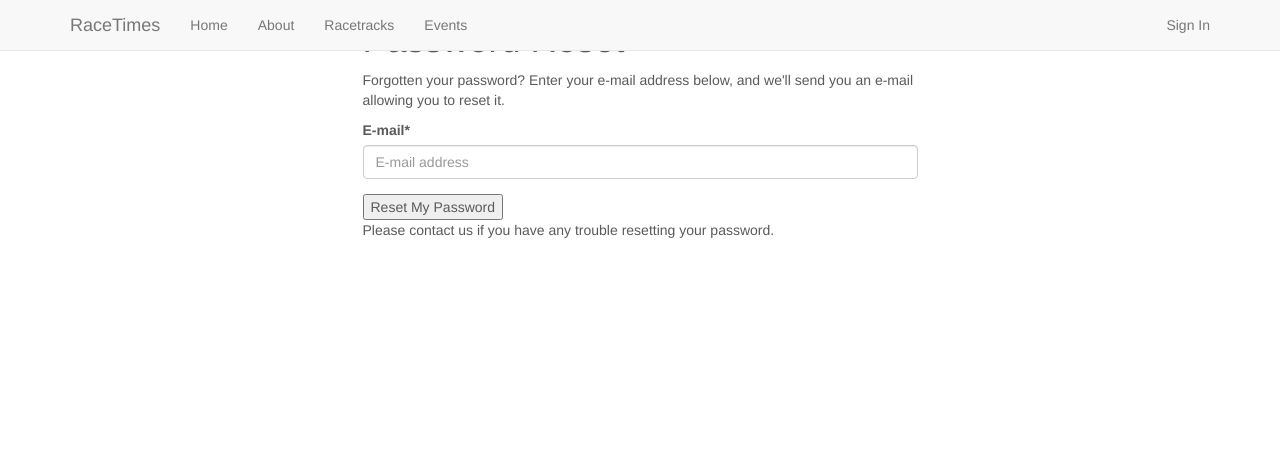
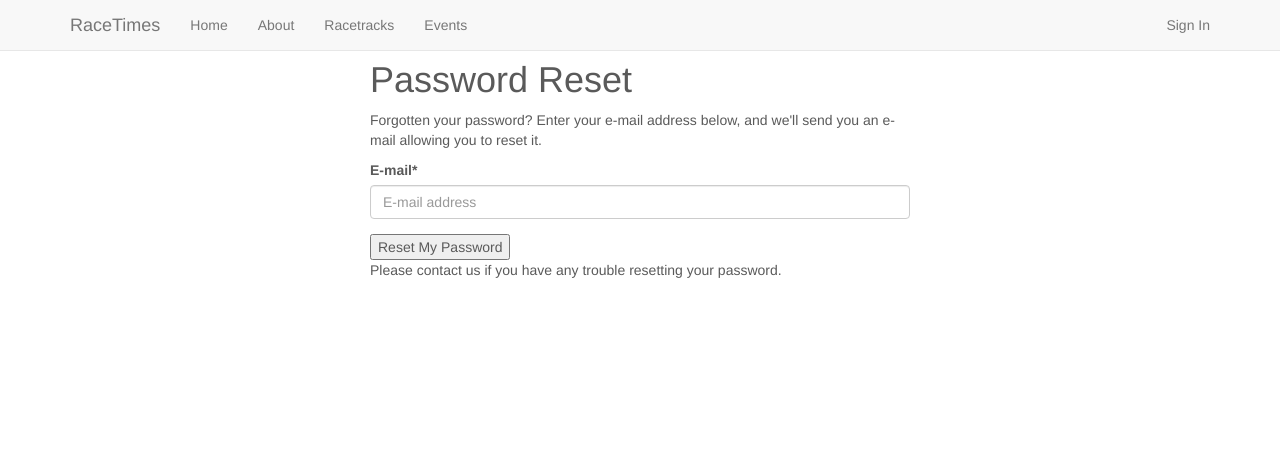
Before and after one commit to clshannon/race_schedules, a Django app: page /accounts/password/reset/ in a window 1280 px wide. Shown: the top 450 px of the page. Run offline with Django 3.2, Linux system fonts and the light colour scheme; parts of the project's set-up code (start-up, migrations or seed data) failed here and were passed over; some libraries are stand-ins or nearby versions.

Commit message:
Template Update
raceschedules.templates.account.base.html
-Added page-header class to main container to correcte top-margin for
page spacing

```diff
--- a/raceschedules/templates/account/base.html
+++ b/raceschedules/templates/account/base.html
@@ -2,7 +2,7 @@
 {% block title %}{% block head_title %}{% endblock head_title %}{% endblock title %}
 
 {% block content %}
-<div class="row">
+<div class="page-header">
   <div class="col-md-6 col-md-offset-3">
     {% block inner %}{% endblock %}
   </div>
```
